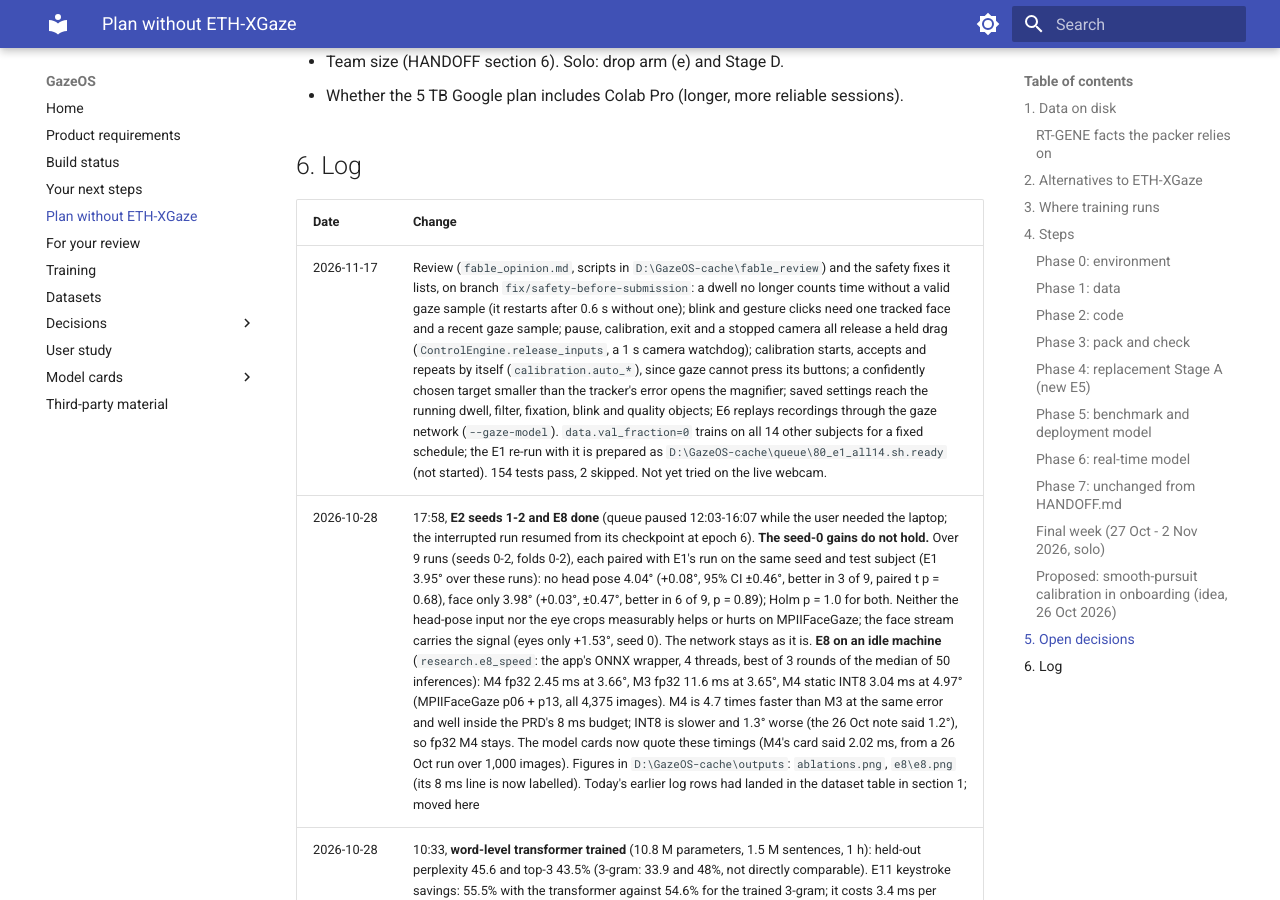
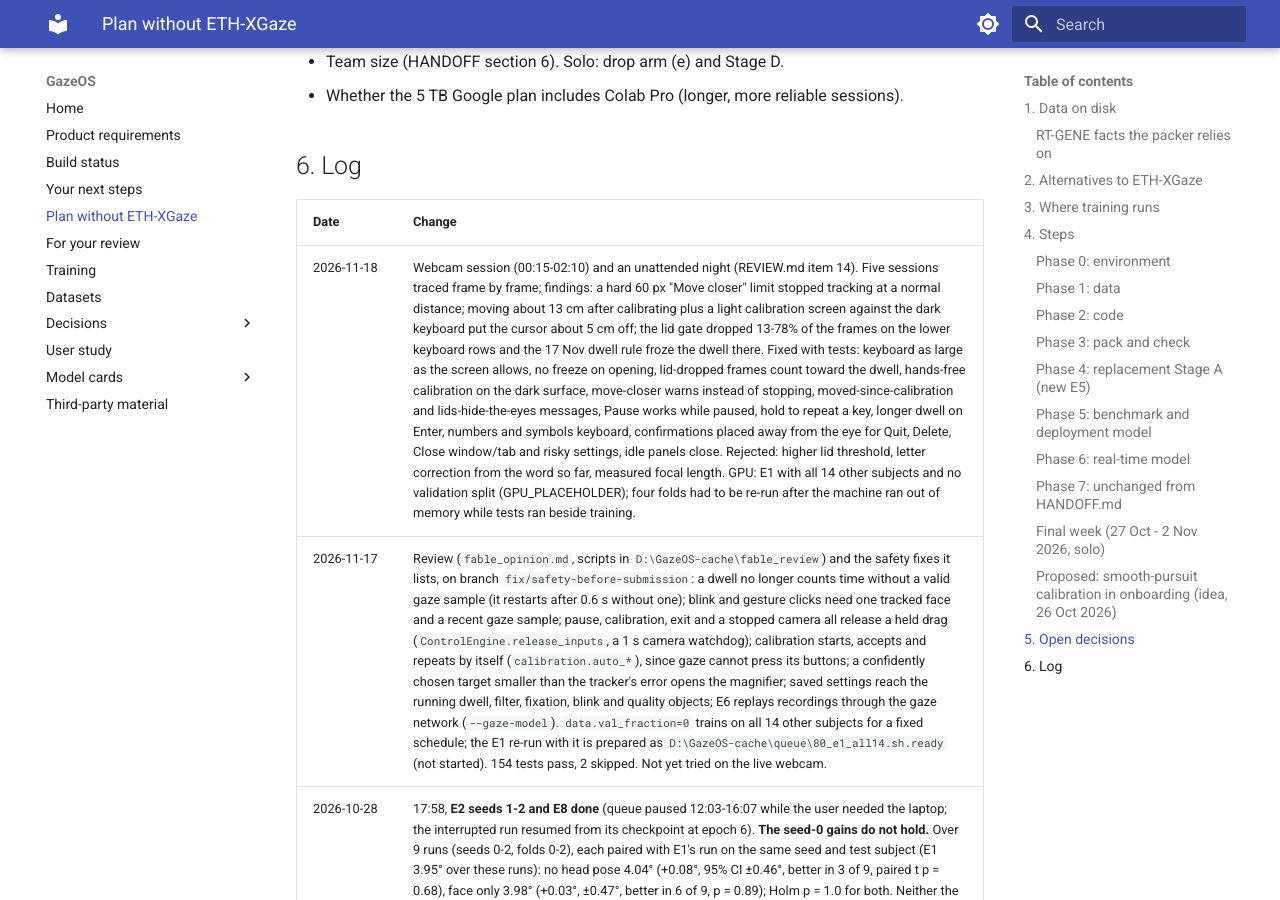
Before and after one commit to deep-9549/Gaze-Os, an MkDocs documentation site: the page built from docs/PLAN.md, in a window 1280 px wide and 900 px high, scrolled down 8887 px. Built offline with MkDocs 1.6.1 and Material for MkDocs 9.7.7, drawn with Linux system fonts in a browser that asks for light colours.

Commit message:
docs(plan): log for 18 Nov

```diff
--- a/docs/PLAN.md
+++ b/docs/PLAN.md
@@ -200,6 +200,7 @@ clustered at 9 points.
 
 | Date | Change |
 | --- | --- |
+| 2026-11-18 | Webcam session (00:15-02:10) and an unattended night (REVIEW.md item 14). Five sessions traced frame by frame; findings: a hard 60 px "Move closer" limit stopped tracking at a normal distance; moving about 13 cm after calibrating plus a light calibration screen against the dark keyboard put the cursor about 5 cm off; the lid gate dropped 13-78% of the frames on the lower keyboard rows and the 17 Nov dwell rule froze the dwell there. Fixed with tests: keyboard as large as the screen allows, no freeze on opening, lid-dropped frames count toward the dwell, hands-free calibration on the dark surface, move-closer warns instead of stopping, moved-since-calibration and lids-hide-the-eyes messages, Pause works while paused, hold to repeat a key, longer dwell on Enter, numbers and symbols keyboard, confirmations placed away from the eye for Quit, Delete, Close window/tab and risky settings, idle panels close. Rejected: higher lid threshold, letter correction from the word so far, measured focal length. GPU: E1 with all 14 other subjects and no validation split (GPU_PLACEHOLDER); four folds had to be re-run after the machine ran out of memory while tests ran beside training. |
 | 2026-11-17 | Review (`fable_opinion.md`, scripts in `D:\GazeOS-cache\fable_review`) and the safety fixes it lists, on branch `fix/safety-before-submission`: a dwell no longer counts time without a valid gaze sample (it restarts after 0.6 s without one); blink and gesture clicks need one tracked face and a recent gaze sample; pause, calibration, exit and a stopped camera all release a held drag (`ControlEngine.release_inputs`, a 1 s camera watchdog); calibration starts, accepts and repeats by itself (`calibration.auto_*`), since gaze cannot press its buttons; a confidently chosen target smaller than the tracker's error opens the magnifier; saved settings reach the running dwell, filter, fixation, blink and quality objects; E6 replays recordings through the gaze network (`--gaze-model`). `data.val_fraction=0` trains on all 14 other subjects for a fixed schedule; the E1 re-run with it is prepared as `D:\GazeOS-cache\queue\80_e1_all14.sh.ready` (not started). 154 tests pass, 2 skipped. Not yet tried on the live webcam. |
 | 2026-10-28 | 17:58, **E2 seeds 1-2 and E8 done** (queue paused 12:03-16:07 while the user needed the laptop; the interrupted run resumed from its checkpoint at epoch 6). **The seed-0 gains do not hold.** Over 9 runs (seeds 0-2, folds 0-2), each paired with E1's run on the same seed and test subject (E1 3.95° over these runs): no head pose 4.04° (+0.08°, 95% CI ±0.46°, better in 3 of 9, paired t p = 0.68), face only 3.98° (+0.03°, ±0.47°, better in 6 of 9, p = 0.89); Holm p = 1.0 for both. Neither the head-pose input nor the eye crops measurably helps or hurts on MPIIFaceGaze; the face stream carries the signal (eyes only +1.53°, seed 0). The network stays as it is. **E8 on an idle machine** (`research.e8_speed`: the app's ONNX wrapper, 4 threads, best of 3 rounds of the median of 50 inferences): M4 fp32 2.45 ms at 3.66°, M3 fp32 11.6 ms at 3.65°, M4 static INT8 3.04 ms at 4.97° (MPIIFaceGaze p06 + p13, all 4,375 images). M4 is 4.7 times faster than M3 at the same error and well inside the PRD's 8 ms budget; INT8 is slower and 1.3° worse (the 26 Oct note said 1.2°), so fp32 M4 stays. The model cards now quote these timings (M4's card said 2.02 ms, from a 26 Oct run over 1,000 images). Figures in `D:\GazeOS-cache\outputs`: `ablations.png`, `e8\e8.png` (its 8 ms line is now labelled). Today's earlier log rows had landed in the dataset table in section 1; moved here |
 | 2026-10-28 | 10:33, **word-level transformer trained** (10.8 M parameters, 1.5 M sentences, 1 h): held-out perplexity 45.6 and top-3 43.5% (3-gram: 33.9 and 48%, not directly comparable). E11 keystroke savings: 55.5% with the transformer against 54.6% for the trained 3-gram; it costs 3.4 ms per word. Two predictor fixes found on the way: suggestions after a common word took 0.3-1 s (the 3-gram scored all ~11,000 followers; now the top 100, 5 ms, same top 4 in 99.9% of contexts), and the transformer saw only the last 2 words (now 16: 54.9% -> 55.5%). `typing.use_transformer` stays off so the weekend typing retest measures the calibration fix alone. Model cards added for M3 and the language models; the M4 card has its webcam numbers. E2 seeds 1-2 running (until about 14:00), then E8 timing on the idle machine. |
```
